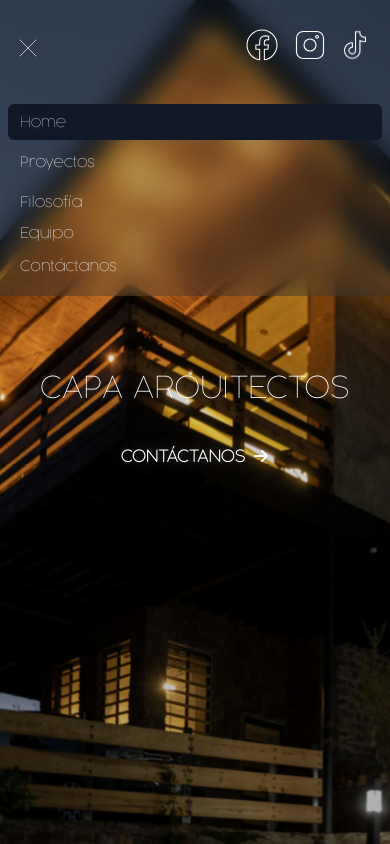
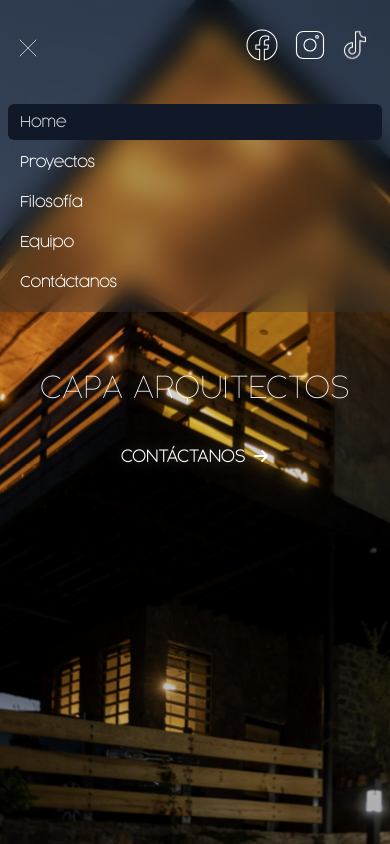
Before and after one commit to Duotech-Design/capaarquitectos-landing, a React (Vite) app: page / in a window 390 px wide. Both pictures are taken after a click on the button "Open main menu". Shown: the top 844 px of the page. Built offline with nearby package versions, Linux system fonts and the light colour scheme.

Commit message:
update mobile

```diff
--- a/src/components/navbar/SectionsMobile.tsx
+++ b/src/components/navbar/SectionsMobile.tsx
@@ -71,7 +71,7 @@
       <div className="space-y-1 px-2 pb-3 pt-2">
         <a
           onClick={() => handleClick("/")}
-          className={`text-focus-in block rounded-md px-3 py-2 text-sm text-gray-300
+          className={`block rounded-md px-3 py-2 text-sm font-bold
             ${viewSectionHome && isActive("/") ? "bg-gray-900 text-gray-300" : "text-white"}`}
           aria-current="page"
         >
@@ -80,28 +80,28 @@
         <a
           onClick={() => handleClick("/")}
           href="#projects"
-          className={`text-focus-in block rounded-md px-3 py-2 text-sm text-gray-300
+          className={`block rounded-md px-3 py-2 text-sm font-bold
             ${viewSectionProjects || location.pathname.includes("/project") ? "bg-gray-900 text-gray-300" : "text-white"}`}
         >
           Proyectos
         </a>
         <a
           onClick={() => handleClick("/philosophy")}
-          className={`text-focus-in block rounded-md px-3 py-2 text-sm text-gray-300
+          className={`block rounded-md px-3 py-2 text-sm font-bold
             ${isActive("/philosophy") ? "bg-gray-900 text-gray-300" : "text-white"}`}
         >
           Filosofía
         </a>
         <a
           onClick={() => handleClick("/team")}
-          className={` text-focus-inblock rounded-md px-3 py-2 text-sm text-gray-300
+          className={`block rounded-md px-3 py-2 text-sm font-bold
             ${isActive("/team") ? "bg-gray-900 text-gray-300" : "text-white"}`}
         >
           Equipo
         </a>
         <a
           onClick={() => handleClick("/contact-us")}
-          className={`text-focus-in block rounded-md px-3 py-2 text-sm text-gray-300
+          className={`block rounded-md px-3 py-2 text-sm font-bold
             ${isActive("/contact-us") ? "bg-gray-900 text-gray-300" : "text-white"}`}
         >
           Contáctanos
```
